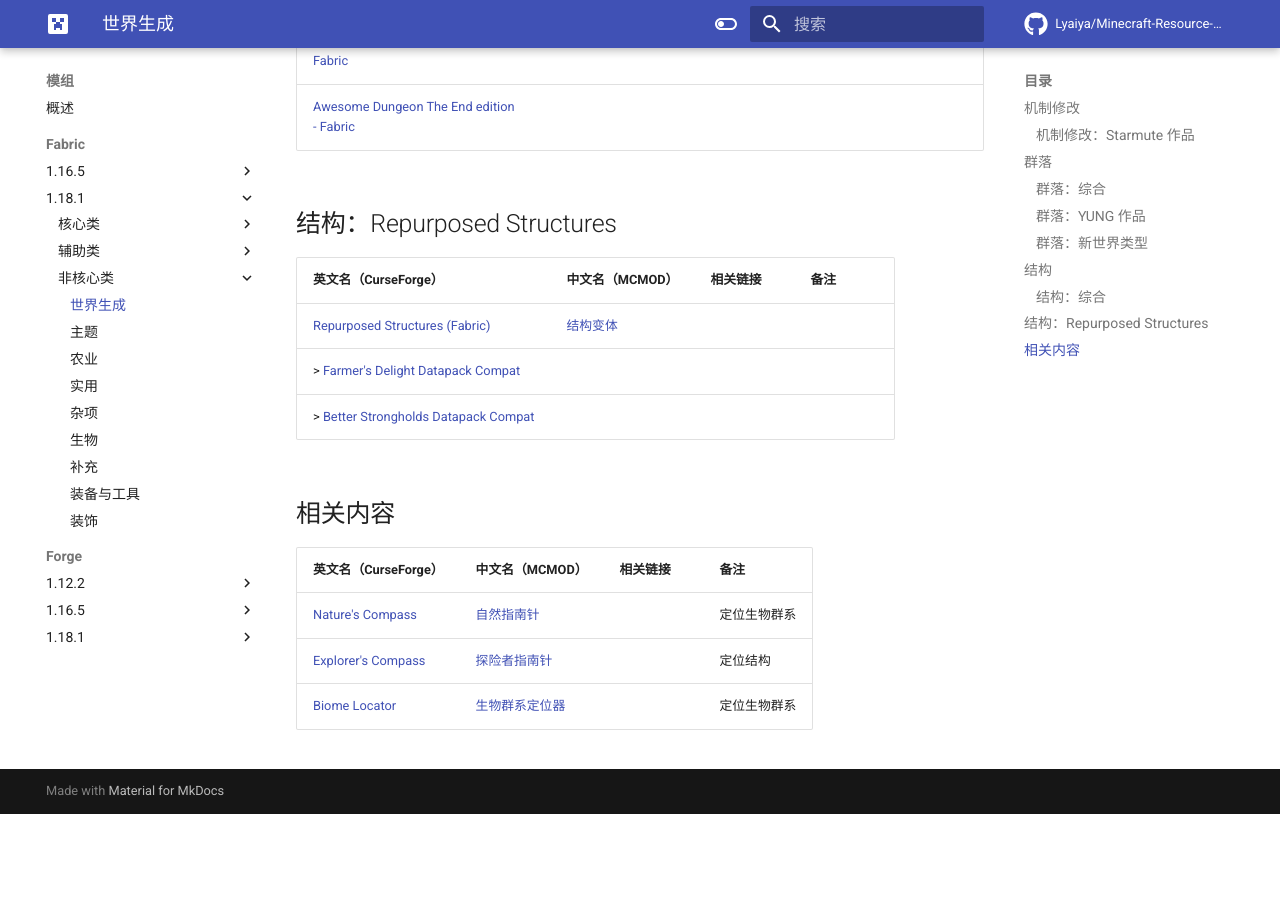
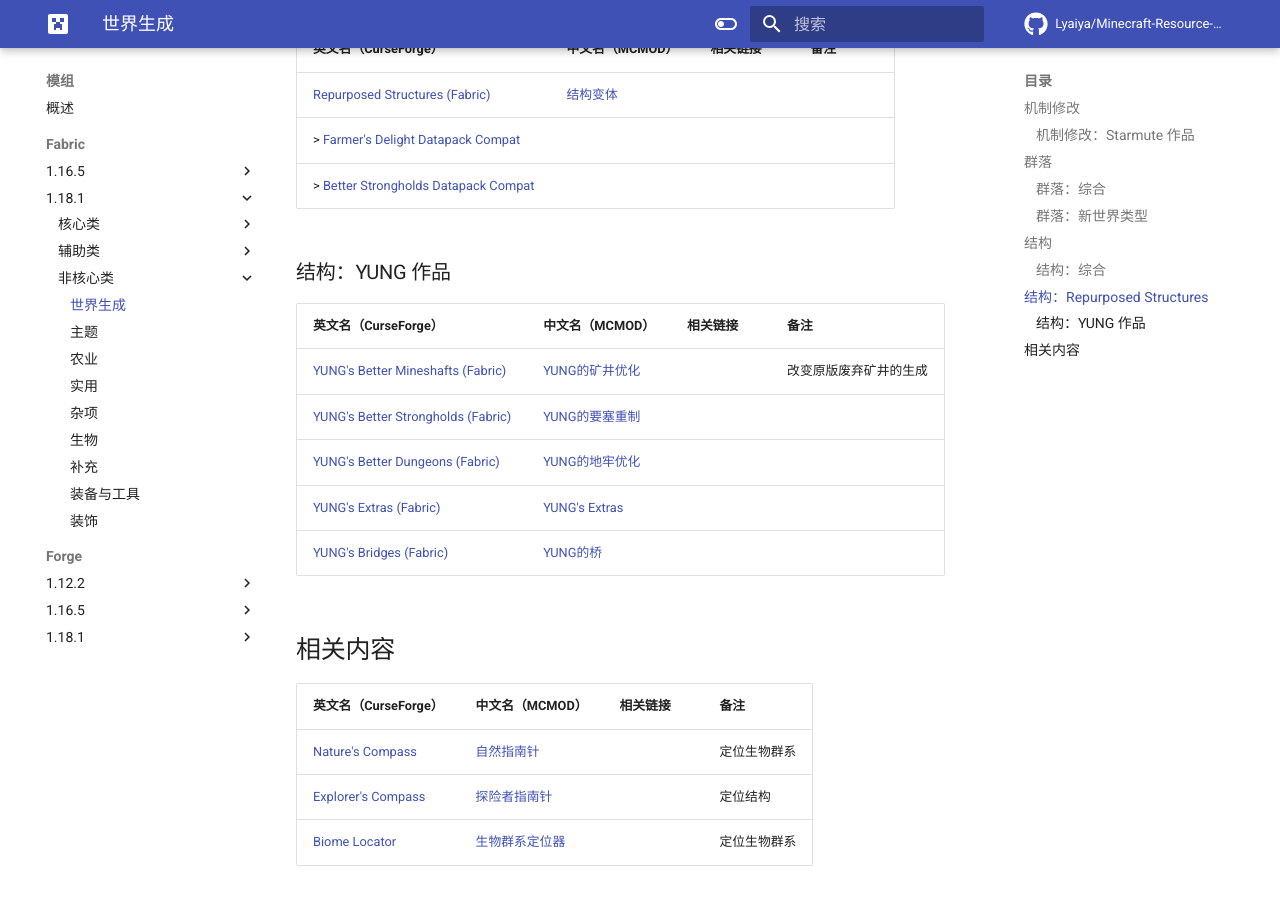
Before and after one commit to Lyaiya/Minecraft-Resource-Guide, an MkDocs documentation site: the page built from docs/模组/fabric/1.18.1/非核心类/世界生成.md, in a window 1280 px wide and 900 px high, scrolled down 2050 px. Built offline with MkDocs 1.6.1 and Material for MkDocs 9.7.7, drawn with Linux system fonts in a browser that asks for light colours; comment, search, counter and statistics services are not loaded; before the commit the page ends 2864 px from its top, so only the background shows below that; some of the changed text lies outside the part shown.

Commit message:
补充模组

```diff
--- a/docs/模组/fabric/1.18.1/非核心类/世界生成.md
+++ b/docs/模组/fabric/1.18.1/非核心类/世界生成.md
@@ -25,13 +25,6 @@
 | [Oh The Biomes You'll Go Refabricated](https://www.curseforge.com/minecraft/mc-mods/oh-the-biomes-youll-go-fabric) | [你将去的生物群系](https://www.mcmod.cn/class/1618.html) |          |                        |
 | [Biome Makeover](https://www.curseforge.com/minecraft/mc-mods/biome-makeover)                                      |                                                          |          |                        |
 | [Magical Forest](https://www.curseforge.com/minecraft/mc-mods/magical-forest)                                      | [魔法森林](https://www.mcmod.cn/class/5039.html)         |          | 移植神秘时代的魔法森林 |
-
-### 群落：YUNG 作品
-
-| 英文名（CurseForge）                                                                                               | 中文名（MCMOD）                                        | 相关链接 | 备注 |
-| ------------------------------------------------------------------------------------------------------------------ | ------------------------------------------------------ | -------- | ---- |
-| [YUNG's Better Strongholds (Fabric)](https://www.curseforge.com/minecraft/mc-mods/yungs-better-strongholds-fabric) | [YUNG的要塞重制](https://www.mcmod.cn/class/3787.html) |          |      |
-| [YUNG's Better Dungeons (Fabric)](https://www.curseforge.com/minecraft/mc-mods/yungs-better-dungeons-fabric)       | [YUNG的地牢优化](https://www.mcmod.cn/class/4429.html) |          |      |
 
 ### 群落：新世界类型
 
@@ -63,6 +56,16 @@
 | > [Farmer's Delight Datapack Compat](https://www.curseforge.com/minecraft/texture-packs/repurposed-structures-farmers-delight-datapack)      |                                                  |          |      |
 | > [Better Strongholds Datapack Compat](https://www.curseforge.com/minecraft/texture-packs/repurposed-structures-better-strongholds-datapack) |                                                  |          |      |
 
+### 结构：YUNG 作品
+
+| 英文名（CurseForge）                                                                                               | 中文名（MCMOD）                                        | 相关链接 | 备注                   |
+| ------------------------------------------------------------------------------------------------------------------ | ------------------------------------------------------ | -------- | ---------------------- |
+| [YUNG's Better Mineshafts (Fabric)](https://www.curseforge.com/minecraft/mc-mods/yungs-better-mineshafts-fabric)   | [YUNG的矿井优化](https://www.mcmod.cn/class/2788.html) |          | 改变原版废弃矿井的生成 |
+| [YUNG's Better Strongholds (Fabric)](https://www.curseforge.com/minecraft/mc-mods/yungs-better-strongholds-fabric) | [YUNG的要塞重制](https://www.mcmod.cn/class/3787.html) |          |                        |
+| [YUNG's Better Dungeons (Fabric)](https://www.curseforge.com/minecraft/mc-mods/yungs-better-dungeons-fabric)       | [YUNG的地牢优化](https://www.mcmod.cn/class/4429.html) |          |                        |
+| [YUNG's Extras (Fabric)](https://www.curseforge.com/minecraft/mc-mods/yungs-extras-fabric)                         | [YUNG's Extras](https://www.mcmod.cn/class/4276.html)  |          |                        |
+| [YUNG's Bridges (Fabric)](https://www.curseforge.com/minecraft/mc-mods/yungs-bridges-fabric)                       | [YUNG的桥](https://www.mcmod.cn/class/5031.html)       |          |                        |
+
 ## 相关内容
 
 | 英文名（CurseForge）                                                                 | 中文名（MCMOD）                                        | 相关链接 | 备注         |
```
Also changed, not shown: docs/模组/forge/1.12.2/辅助类/自定义修改.md (+2 -1 lines), docs/模组/forge/1.18.1/非核心类/世界生成.md (+7 -4 lines).
